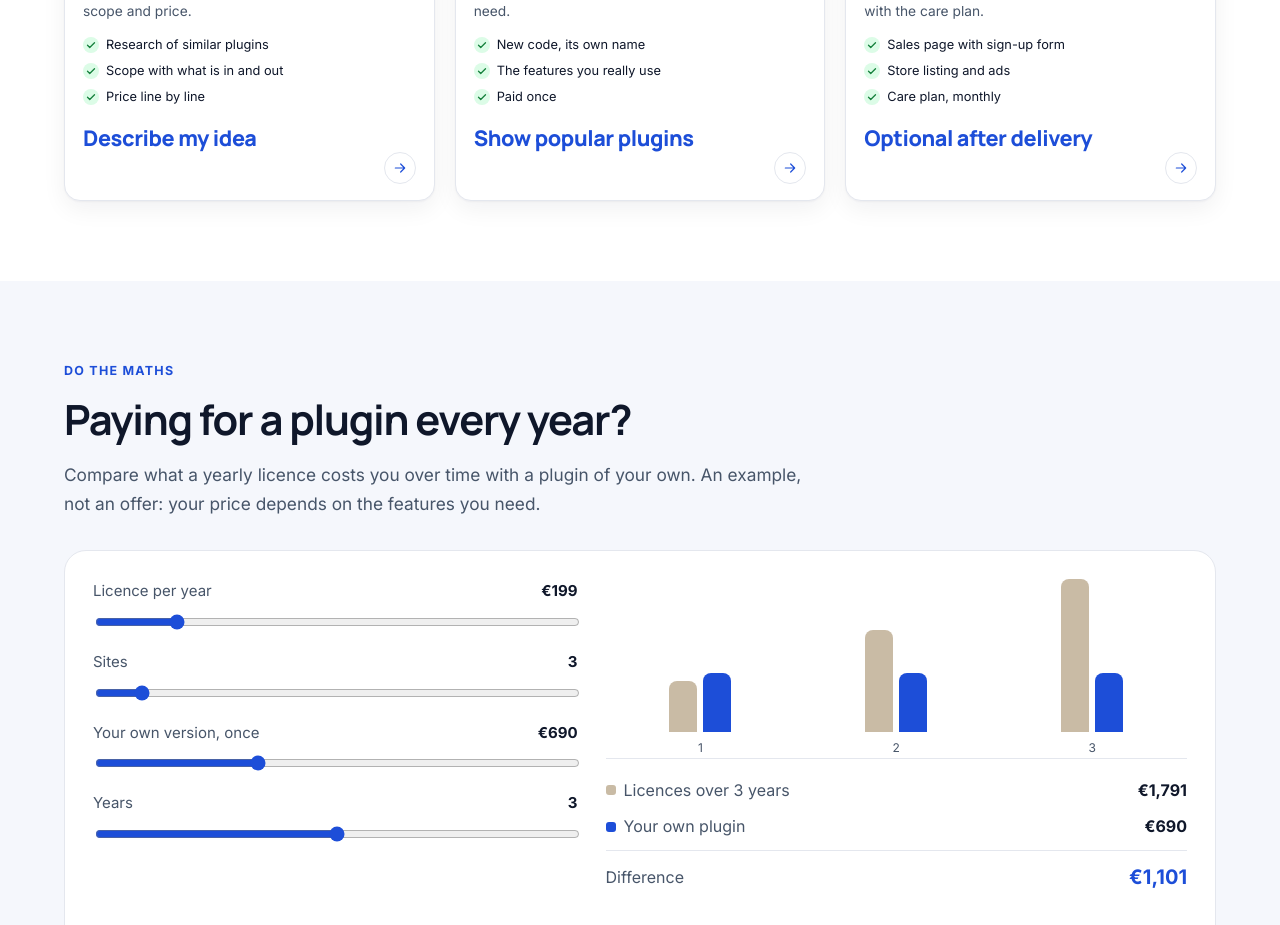
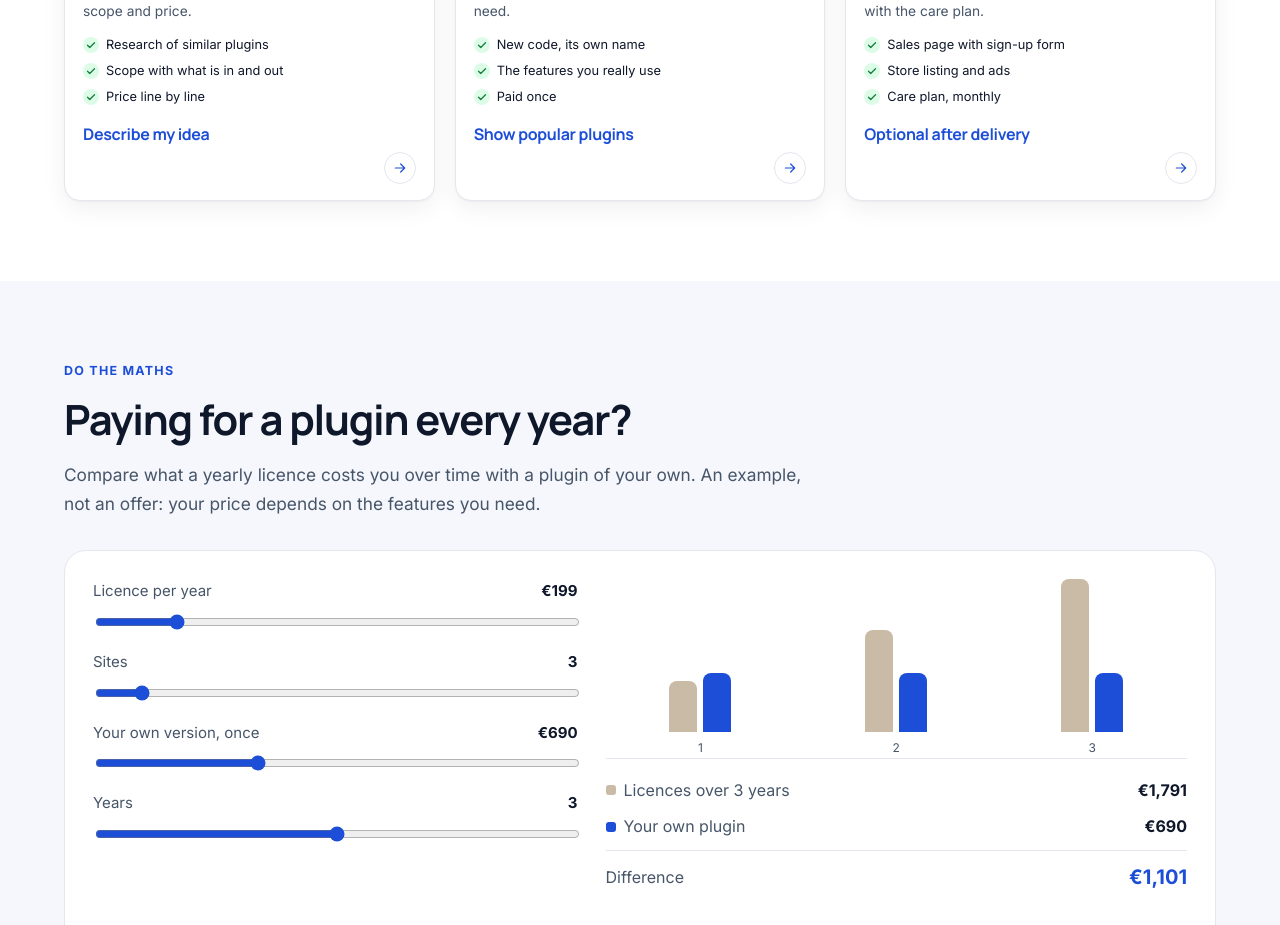
Before and after one commit to codemenschendev/Codemenschen-AI-Factory, a Next.js app in the folder apps/web/: page /sb/en in a window 1280 px wide. Shown: the part 1260-2185 px from the top of the page. Built offline with nearby package versions, Linux system fonts and the light colour scheme.

Commit message:
fix(sofabuilt): the cards' action label at text size
The shared card style sizes the footer's bold text for a price; the action
label now reads as a link, 16px semibold.

Project: Appwerk

```diff
--- a/apps/web/src/app/sofabuilt.css
+++ b/apps/web/src/app/sofabuilt.css
@@ -205,4 +205,4 @@ body.sb {
 .dk-pricecard .dk-total b { font-size: 24px; }
 
 /* The service cards end in what to do next instead of a price. */
-body.sb .svc-go-label { font-size: 15px; color: var(--accent); }
+body.sb .svc-foot b.svc-go-label { font-size: 16px; font-weight: 600; color: var(--accent); }
```
